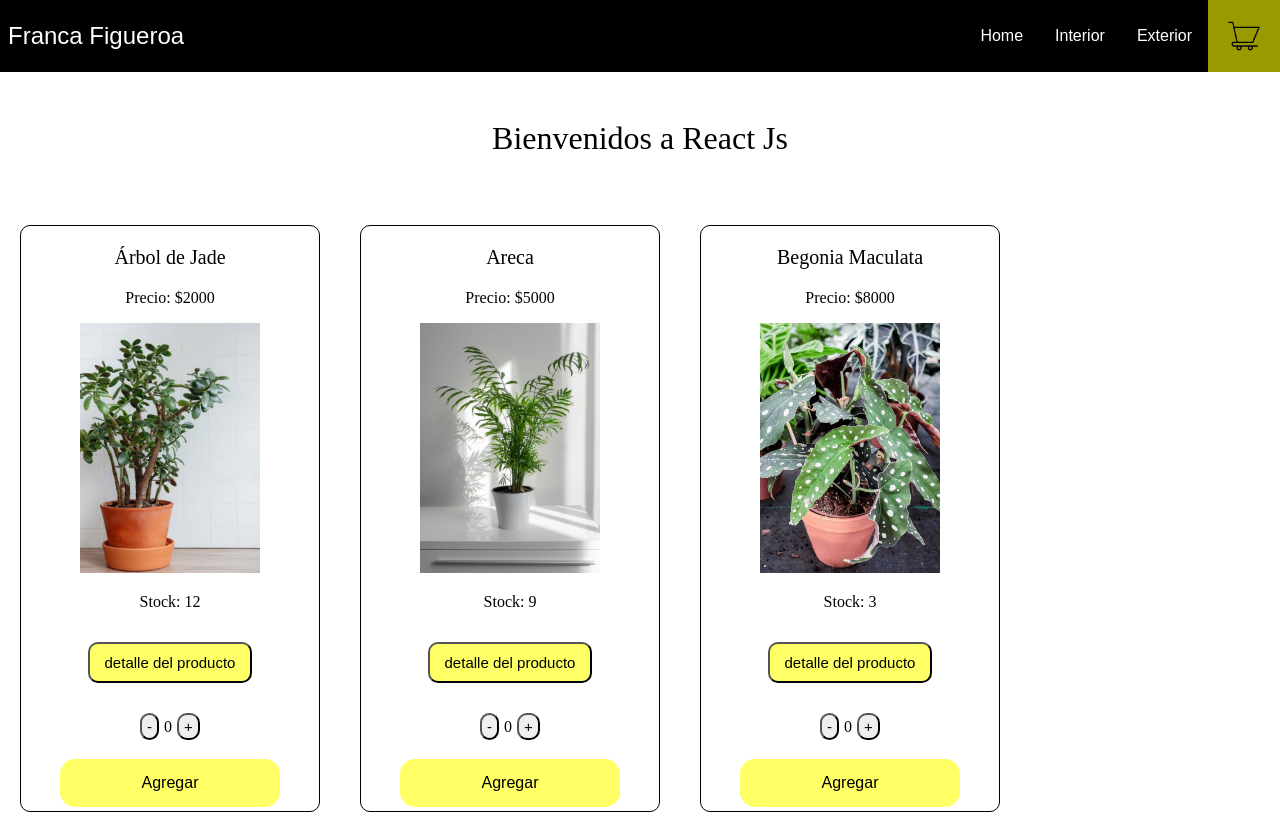
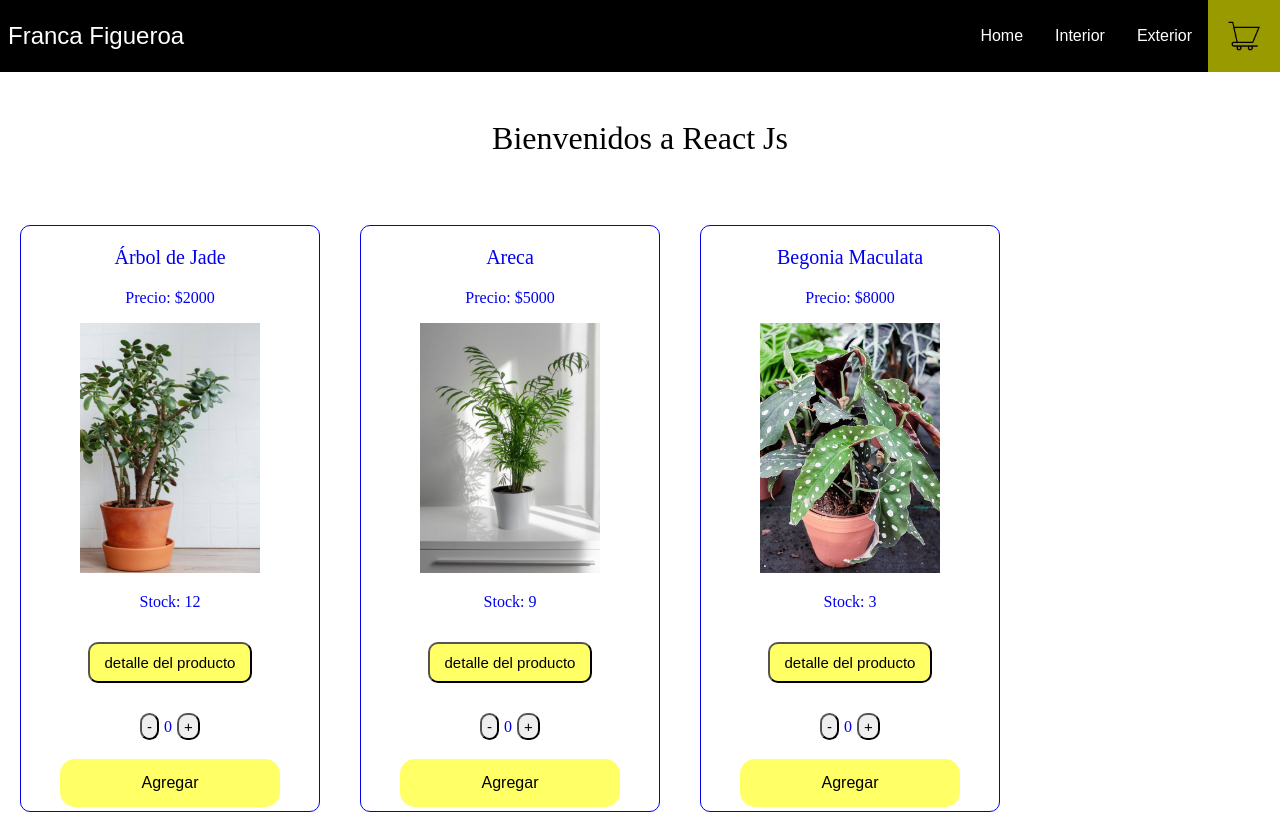
Before and after one commit to FrancaFigueroa/FinalCoderReact-FrancaFigueroa, a React (Create React App) app: page / in a window 1280 px wide. Built offline with nearby package versions, Linux system fonts and the light colour scheme.

Commit message:
sincronizar-counter

```diff
--- a/src/App.js
+++ b/src/App.js
@@ -1,3 +1,4 @@
+import React from 'react';
 import NavBar from "./components/NavBar";
 import './app/styles.css';
 import ItemListContainer from "./components/ItemListContainer";
@@ -5,8 +6,7 @@ import ItemDetailContainer from "./components/ItemDetailContainer.js";
 import CartWidget from "./components/CartWidget";
 import { BrowserRouter, Routes, Route } from 'react-router-dom';
 
-
-const App = () => {
+function App() {
   return (
     <>
       <BrowserRouter>
@@ -17,6 +17,7 @@ const App = () => {
           <Route path='/detalle/:detalleId' element={<ItemDetailContainer />} />
           <Route path='/carrito' element={<CartWidget />} />
         </Routes>
+
       </BrowserRouter>
     </>
   );
--- a/src/components/Item.js
+++ b/src/components/Item.js
@@ -1,9 +1,13 @@
 import React from 'react';
 import ItemCount from './ItemCount';
+import { Link } from 'react-router-dom';
+
+
 
 
 const Item = ({ info }) => {
     return (
+        <Link to={`/detalle/${info.Id}`} className="detalle-producto">
             <div className="contenedor-productos">
                 <p className="tituloProducto">{info.title}</p>
                 <p>Precio: ${info.precio}</p>
@@ -11,9 +15,8 @@ const Item = ({ info }) => {
                 <p>Stock: {info.stock}</p>
                 <button className="btn-card">{info.button}</button>
                 <ItemCount />
-
-
             </div>
+        </Link>
     );
 }
 
--- a/src/components/ItemDetail.js
+++ b/src/components/ItemDetail.js
@@ -10,7 +10,7 @@ export const ItemDetail = ({ data }) => {
         setGotoCart(true);
     }
     return (
-        <Link to={`/detalle/${data.id}`} className="detalle-producto">
+
         <div className="contenedor-productos">
             <p className="tituloProducto">{data.title}</p>
             <p>Precio: ${data.precio}</p>
@@ -19,12 +19,9 @@ export const ItemDetail = ({ data }) => {
             <button className="btn-card">{data.button}</button>
             {
                 goTocart
-                        ? <link to='/carrito'>Terminar compra</link>
+                    ? <Link to='/carrito'>Terminar compra</Link>
                     : <ItemCount stock={5} initial={0} onAdd={onAdd} />}
-
-
         </div>
-        </Link>
     );
 }
 
```
Lines whose indentation alone changed are shown as unchanged.
